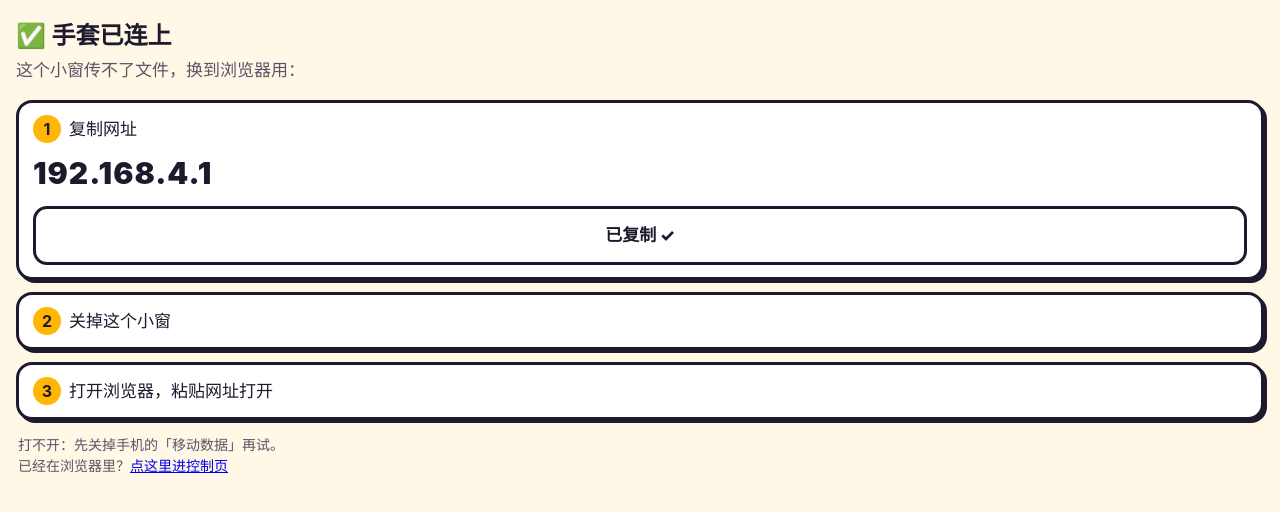
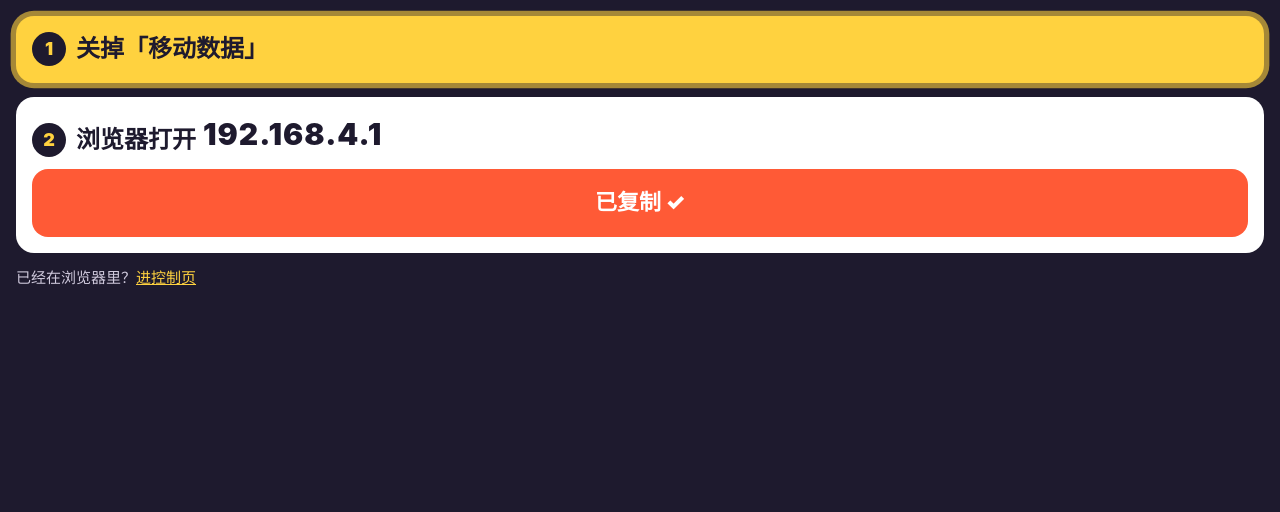
Before and after one commit to cdh66666/piano-glove, a plain HTML site: page firmware/phone-ui/help.html in a window 1280 px wide. Both pictures are taken after a click on the button "复制网址". Drawn offline with Linux system fonts and the light colour scheme.

Commit message:
固件 r30.3（v1.9）：热点提示页极简高亮——安卓先关移动数据再一键开浏览器，苹果复制→取消→Safari；去掉自动跳转
用户实测 v1.8：点跳转后浏览器打不开（开着移动数据，浏览器走流量找不到手套）。

Co-Authored-By: Claude Opus 5.5 <noreply@anthropic.com>

```diff
--- a/firmware/phone-ui/help.html
+++ b/firmware/phone-ui/help.html
@@ -1,31 +1,37 @@
-<!doctype html><html lang="zh-CN"><head><meta charset="utf-8"><meta name="viewport" content="width=device-width,initial-scale=1"><title>钢琴手套已连上</title>
+<!doctype html><html lang="zh-CN"><head><meta charset="utf-8"><meta name="viewport" content="width=device-width,initial-scale=1"><title>钢琴手套</title>
 <style>
-body{margin:0;padding:18px 16px 28px;background:#fff8e6;color:#1e1a2e;font:17px/1.5 -apple-system,"PingFang SC","Microsoft YaHei",sans-serif}
-h1{font-size:24px;margin:0 0 4px}.sub{margin:0 0 16px;color:#5a5466}
-ol{list-style:none;margin:0;padding:0;display:grid;gap:12px}
-li{background:#fff;border:3px solid #1e1a2e;border-radius:16px;padding:12px 14px;box-shadow:3px 3px 0 #1e1a2e}
-li b.n{display:inline-grid;place-items:center;width:28px;height:28px;margin-right:8px;border-radius:50%;background:#ffb703;font-size:16px}
-.addr{display:block;margin:8px 0 4px;font-size:30px;font-weight:900;letter-spacing:1px;user-select:all}
-.btn{display:block;width:100%;box-sizing:border-box;margin-top:10px;padding:14px;border:3px solid #1e1a2e;border-radius:14px;background:#ff7a59;color:#fff;font:inherit;font-weight:800;text-align:center;text-decoration:none}
-.btn.light{background:#fff;color:#1e1a2e}.tip{margin:14px 2px 0;font-size:14px;color:#5a5466}[hidden]{display:none!important}
+body{margin:0;padding:16px;background:#1e1a2e;color:#fff;font:18px/1.45 -apple-system,"PingFang SC","Microsoft YaHei",sans-serif}
+.step{margin:0 0 14px;padding:16px;border-radius:18px;background:#fff;color:#1e1a2e}
+.no{display:inline-grid;place-items:center;width:34px;height:34px;margin-right:10px;border-radius:50%;background:#1e1a2e;color:#ffd23f;font-weight:900;vertical-align:middle}
+.big{font-size:24px;font-weight:900;vertical-align:middle}
+.hot{background:#ffd23f;animation:glow 1.2s ease-in-out infinite alternate}
+@keyframes glow{from{box-shadow:0 0 0 0 #ffd23f}to{box-shadow:0 0 0 8px #ffd23f66}}
+.small{display:block;margin-top:6px;font-size:15px;color:#4a4458}
+.btn{display:block;margin-top:12px;padding:18px;border-radius:16px;background:#ff5a36;color:#fff;font:inherit;font-size:22px;font-weight:900;text-align:center;text-decoration:none;border:0;width:100%;box-sizing:border-box}
+.addr{font-size:30px;font-weight:900;letter-spacing:1px;user-select:all}
+.foot{margin-top:6px;font-size:15px;color:#cfc9dc}.foot a{color:#ffd23f}[hidden]{display:none!important}
 </style></head><body>
-<h1>✅ 手套已连上</h1><p class="sub">这个小窗传不了文件，换到浏览器用：</p>
-<ol>
- <li id="s-android" hidden><b class="n">1</b>点下面按钮，用浏览器打开<a id="open" class="btn" href="http://192.168.4.1/">用浏览器打开</a></li>
- <li><b class="n" id="n-copy">1</b>复制网址<span class="addr">192.168.4.1</span><button id="copy" class="btn light" type="button">复制网址</button></li>
- <li><b class="n" id="n-close">2</b><span id="close-text">关掉这个小窗</span></li>
- <li><b class="n" id="n-browser">3</b><span id="browser-text">打开浏览器，粘贴网址打开</span></li>
-</ol>
-<p class="tip">打不开：先关掉手机的「移动数据」再试。<span id="in-browser"><br>已经在浏览器里？<a href="http://192.168.4.1/">点这里进控制页</a></span></p>
+<div id="android" hidden>
+ <div class="step hot"><span class="no">1</span><span class="big">关掉「移动数据」</span><span class="small">下拉通知栏，点一下「移动数据」变灰。不关就打不开。</span></div>
+ <div class="step"><span class="no">2</span><span class="big">点下面按钮</span><a id="open" class="btn" href="http://192.168.4.1/">用浏览器打开</a></div>
+ <p class="foot">还是不行：浏览器地址栏输入 <b>192.168.4.1</b></p>
+</div>
+<div id="ios" hidden>
+ <div class="step hot"><span class="no">1</span><span class="big">点「复制」</span><button class="btn copy" type="button">复制网址</button></div>
+ <div class="step"><span class="no">2</span><span class="big">右上角「取消」</span><span class="small">再选「不连接互联网使用」</span></div>
+ <div class="step"><span class="no">3</span><span class="big">打开 Safari，粘贴</span></div>
+</div>
+<div id="other" hidden>
+ <div class="step hot"><span class="no">1</span><span class="big">关掉「移动数据」</span></div>
+ <div class="step"><span class="no">2</span><span class="big">浏览器打开</span><span class="addr"> 192.168.4.1</span><button class="btn copy" type="button">复制网址</button></div>
+</div>
+<p class="foot" id="in-browser">已经在浏览器里？<a href="http://192.168.4.1/">进控制页</a></p>
 <script>
-(function(){var ua=navigator.userAgent||'',ios=/iPhone|iPad|iPod/.test(ua),android=/Android/.test(ua),$=function(i){return document.getElementById(i)},mini=(android&&/; wv\)/.test(ua))||(ios&&!/Safari\//.test(ua));if(mini)$('in-browser').hidden=true;
-if(ios){$('close-text').textContent='点右上角「取消」，再选「不连接互联网使用」';$('browser-text').textContent='打开 Safari，粘贴网址打开';}
-if(android){$('s-android').hidden=false;$('n-copy').textContent='2';$('n-close').textContent='3';$('n-browser').textContent='4';
- $('close-text').textContent='没跳过去：点返回关掉小窗，问“保持连接”选是';$('browser-text').textContent='打开浏览器，粘贴网址打开';
- var intent='intent://192.168.4.1/#Intent;scheme=http;action=android.intent.action.VIEW;category=android.intent.category.BROWSABLE;end';
- $('open').href=intent;if(/; wv\)/.test(ua)){setTimeout(function(){try{location.href=intent;}catch(e){}},600);}}
-$('copy').onclick=function(){var t='http://192.168.4.1',b=$('copy'),ok=function(){b.textContent='已复制 ✓';};
- if(navigator.clipboard&&navigator.clipboard.writeText){navigator.clipboard.writeText(t).then(ok,fallback);}else fallback();
- function fallback(){var a=document.createElement('textarea');a.value=t;document.body.appendChild(a);a.select();try{document.execCommand('copy');ok();}catch(e){b.textContent='长按上面网址复制';}a.remove();}};
+(function(){var ua=navigator.userAgent||'',ios=/iPhone|iPad|iPod/.test(ua),android=/Android/.test(ua),$=function(i){return document.getElementById(i)},mini=(android&&/; wv\)/.test(ua))||(ios&&!/Safari\//.test(ua));
+$(ios?'ios':android?'android':'other').hidden=false;if(mini)$('in-browser').hidden=true;
+if(android)$('open').href='intent://192.168.4.1/#Intent;scheme=http;action=android.intent.action.VIEW;category=android.intent.category.BROWSABLE;end';
+[].forEach.call(document.querySelectorAll('.copy'),function(b){b.onclick=function(){var t='http://192.168.4.1',ok=function(){b.textContent='已复制 ✓';};
+ function fallback(){var a=document.createElement('textarea');a.value=t;document.body.appendChild(a);a.select();try{document.execCommand('copy');ok();}catch(e){b.textContent='长按复制：192.168.4.1';}a.remove();}
+ if(navigator.clipboard&&navigator.clipboard.writeText)navigator.clipboard.writeText(t).then(ok,fallback);else fallback();};});
 })();
 </script></body></html>
--- a/host/comic-shell.js
+++ b/host/comic-shell.js
@@ -251,7 +251,8 @@ window.ComicShell={home:setHome,coach,refresh:refreshState};
   'r29.9':['v1.5','2026-11-10',['手机页：上传单独一页，点播放直接看到播放器，下载用曲名保存']],
   'r30.0':['v1.6','2026-11-11',['手机热点能上传：选文件不再变灰，支持 .pglpack，小窗里一键用浏览器打开']],
   'r30.1':['v1.7','2026-11-11',['连手套 Wi-Fi 不再弹登录小窗，直接用手机浏览器打开 192.168.4.1 上传、下载']],
-  'r30.2':['v1.8','2026-11-11',['连手套 Wi-Fi 弹出提示页：复制网址、关小窗、去浏览器打开（安卓一键跳浏览器）']]};
+  'r30.2':['v1.8','2026-11-11',['连手套 Wi-Fi 弹出提示页：复制网址、关小窗、去浏览器打开（安卓一键跳浏览器）']],
+  'r30.3':['v1.9','2026-11-11',['提示页更简单：安卓先关移动数据再一键开浏览器；苹果复制→取消→Safari']]};
  const rel=v=>{const r=/r\d+(?:\.\d+)?/.exec(String(v||''))?.[0]||'';return RELEASES[r]||[String(v||'?').replace(/^\d+\.\d+\.\d+-/,''),'',[]];};
  window.__fwName=v=>rel(v)[0];
  let info=null,asked=new Set();
```
Also changed, not shown: host/assets/firmware/manifest.json, 1 other file.
